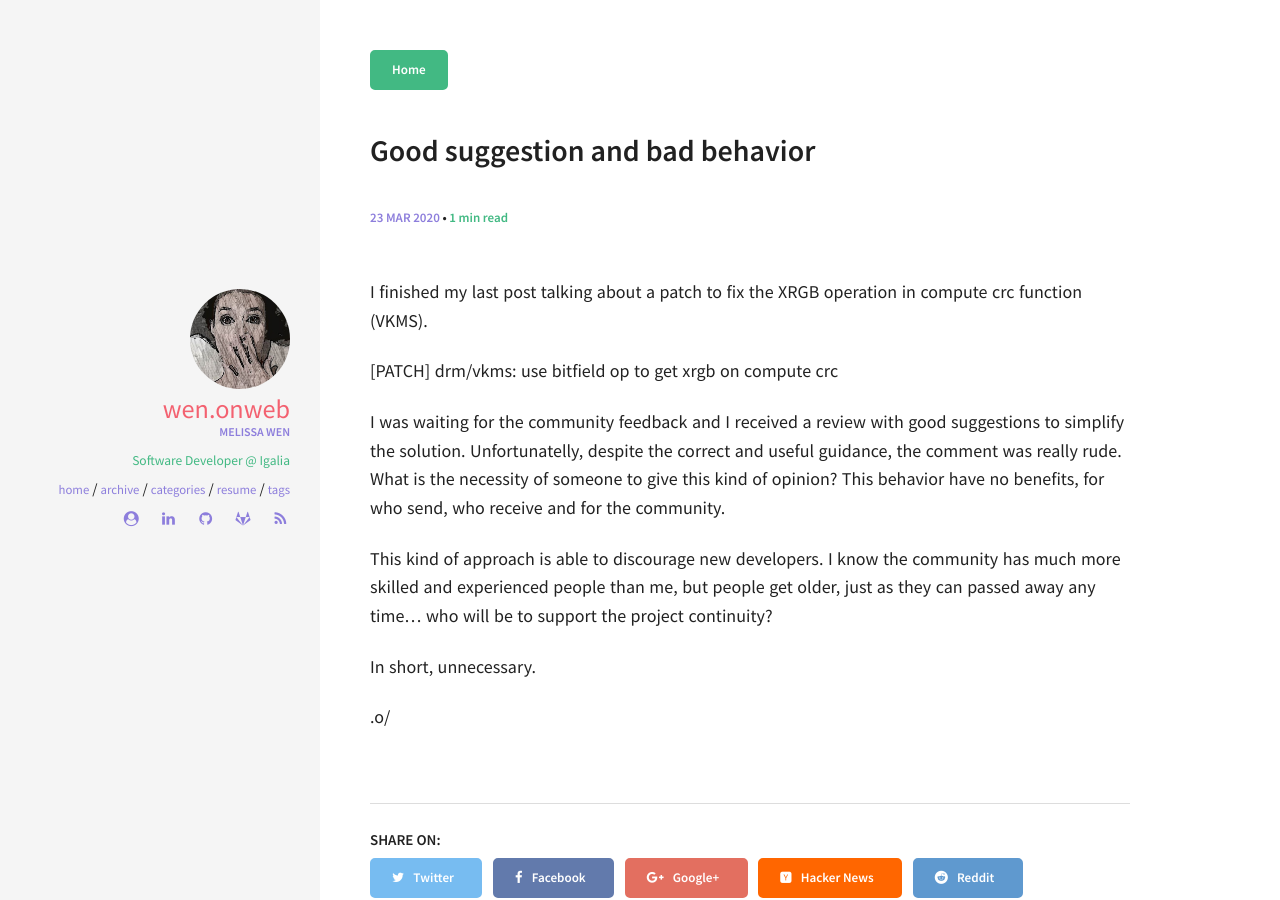
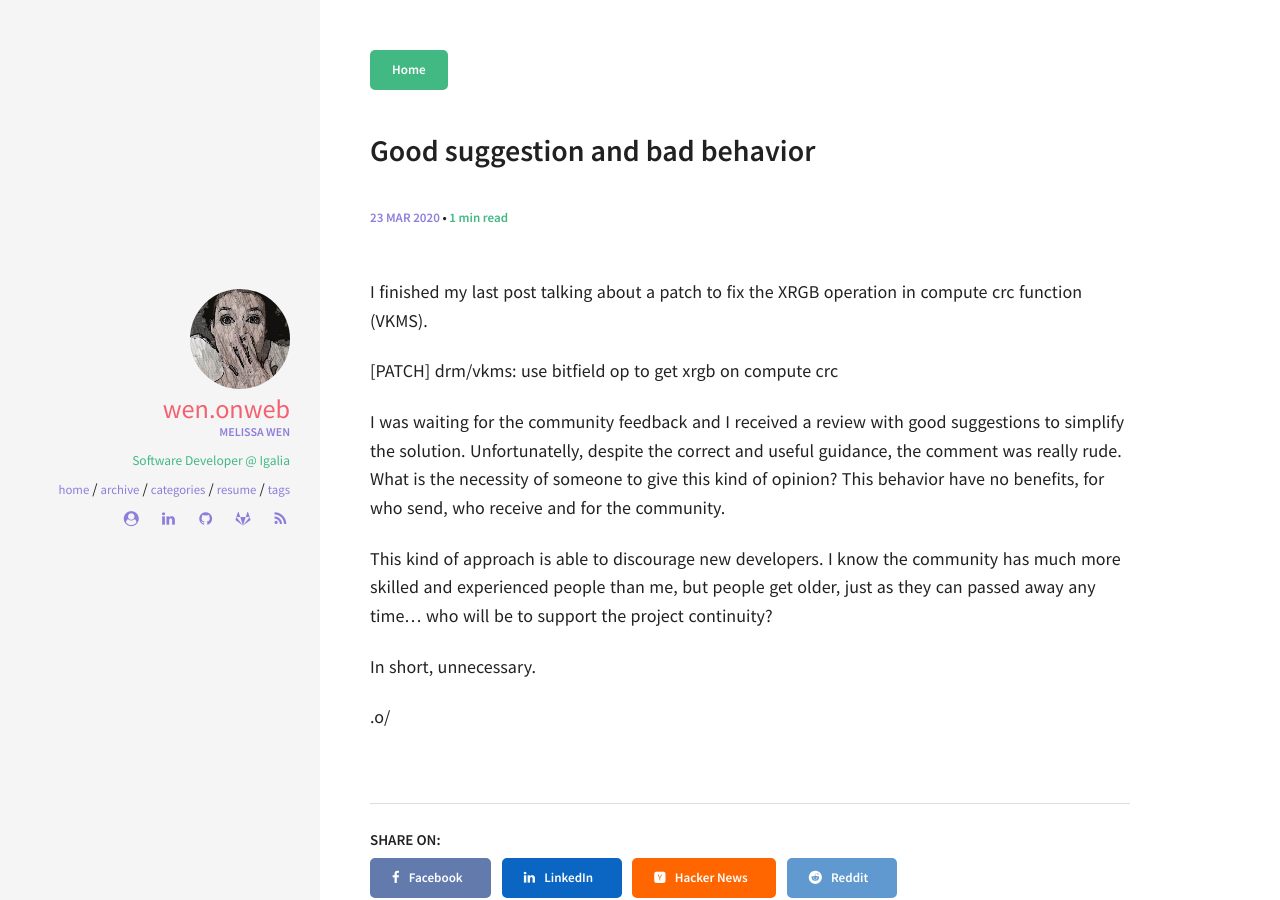
Before and after one commit to melissawen/melissawen.github.io, a Jekyll site: the page built from _posts/2020-03-23-good-bad.md, in a window 1280 px wide. Built offline with Jekyll 4.4.1, drawn with Linux system fonts in a browser that asks for light colours.

Commit message:
layout: remove twitter and google plus and add linkedin
in the share on post footers

Signed-off-by: Melissa Wen <mwen@igalia.com>

```diff
--- a/_layouts/post.html
+++ b/_layouts/post.html
@@ -44,13 +44,10 @@ layout: default
   <h6>Share on: </h6>
   <ul>
     <li>
-      <a href="https://twitter.com/intent/tweet?text={{ site.url }}{{ page.url }}" class="twitter btn" title="Share on Twitter"><i class="fa fa-twitter"></i><span> Twitter</span></a>
-    </li>
-    <li>
       <a href="https://www.facebook.com/sharer/sharer.php?u={{ site.url }}{{ page.url }}" class="facebook btn" title="Share on Facebook"><i class="fa fa-facebook"></i><span> Facebook</span></a>
     </li>
     <li>
-      <a href="https://plus.google.com/share?url={{ site.url }}{{ page.url }}" class="google-plus btn" title="Share on Google Plus"><i class="fa fa-google-plus"></i><span> Google+</span></a>
+      <a href="http://www.linkedin.com/shareArticle?mini=true&url={{ site.url }}{{ page.url }}" class="linkedin btn" title="Share on LinkedIn"><i class="fa fa-linkedin"></i><span> LinkedIn</span></a>
     </li>
     <li>
       <a href="https://news.ycombinator.com/submitlink?u={{ site.url }}{{ page.url }}" class="hacker-news btn" title="Share on Hacker News"><i class="fa fa-hacker-news"></i><span> Hacker News</span></a>
--- a/_sass/pages/_post.scss
+++ b/_sass/pages/_post.scss
@@ -187,18 +187,18 @@ a.read-more {
     }
   }
 }
-.twitter {
-  background-color: #77bcf1;
+.linkedin {
+  background-color: #0a66c2;
   color: $white;
-  border-color: #77bcf1;
+  border-color: #0a66c2;
   &:visited {
     color: $white;
-    border-color: #77bcf1;
+    border-color: #0a66c2;
   }
   &:hover {
     background-color: $white;
-    color: #77bcf1;
-    border-color: #77bcf1;
+    color: #0a66c2;
+    border-color: #0a66c2;
   }
 }
 .facebook {
```
